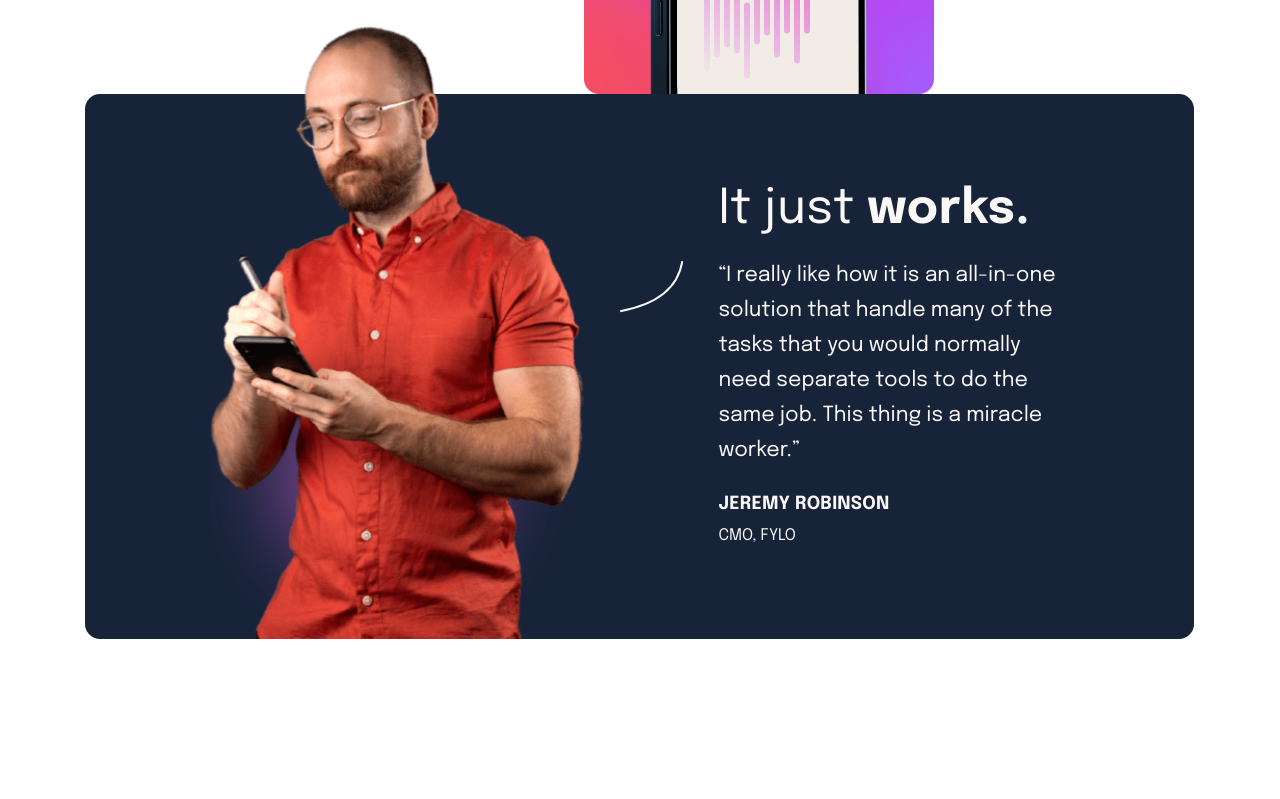
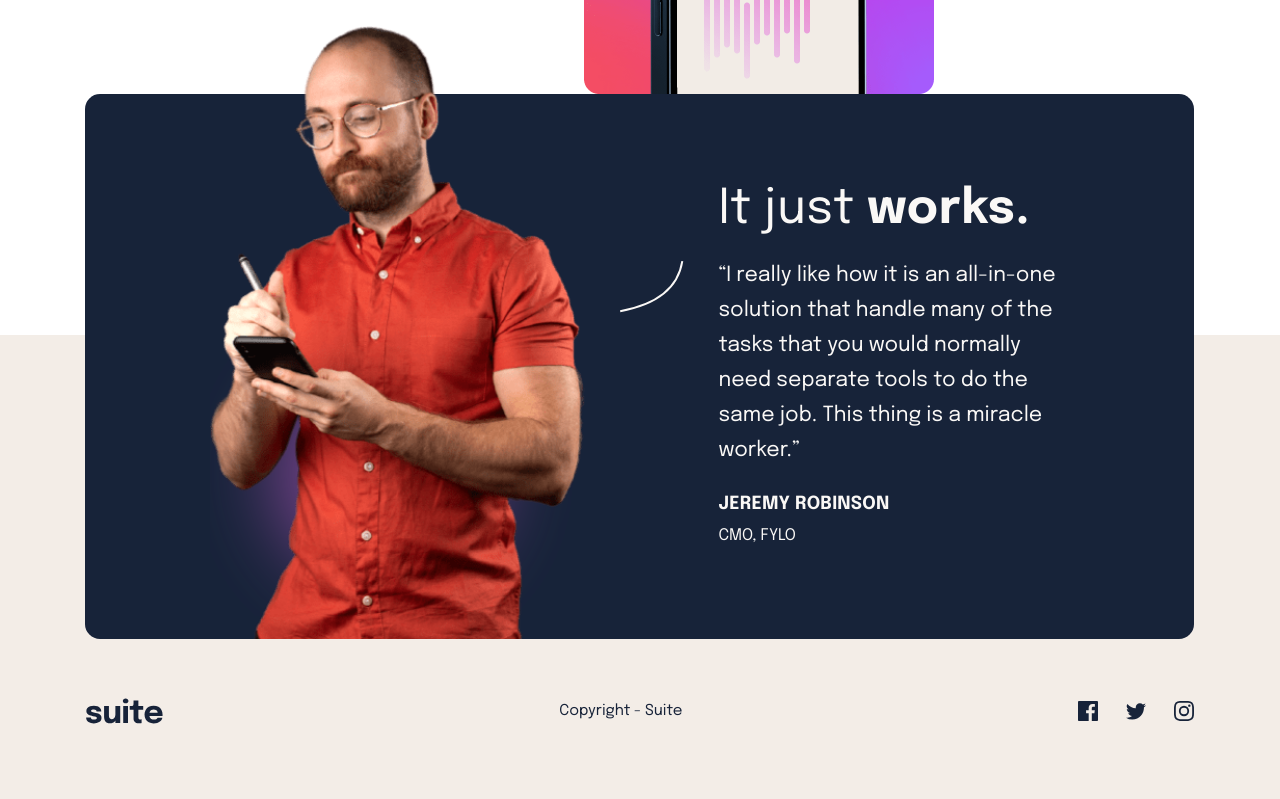
Before and after one commit to cwasi/suite-landing-page, a website: page index.html in a window 1280 px wide. Shown: the part 681-1480 px from the top of the page. Before the commit the page ends 1332 px from the top, so only its background shows below. Drawn offline with Linux system fonts and the light colour scheme.

Commit message:
add footer section

```diff
--- a/index.html
+++ b/index.html
@@ -111,5 +111,42 @@
         </div>
       </section>
     </main>
+    <footer class="footer">
+      <div class="footer-box">
+        <div class="logo">
+          <div class="logo-box">
+            <img
+              src="src/assets/logo.svg"
+              alt="Suite logo"
+              class="logo__icon"
+            />
+          </div>
+        </div>
+        <h5 class="x-small-text-regular">Copyright - Suite</h5>
+        <div class="footer__social-links">
+          <div class="facebook__icon-box">
+            <img
+              src="src/assets/icon-facebook.svg"
+              alt="facebook icon"
+              class="icon"
+            />
+          </div>
+          <div class="twitter__icon-box">
+            <img
+              src="src/assets/icon-twitter.svg"
+              alt="twitter icon"
+              class="icon"
+            />
+          </div>
+          <div class="instagram__icon-box">
+            <img
+              src="src/assets/icon-instagram.svg"
+              alt="instagram icon"
+              class="icon"
+            />
+          </div>
+        </div>
+      </div>
+    </footer>
   </body>
 </html>
--- /dev/null
+++ b/src/sass/components/_icons.scss
@@ -0,0 +1,12 @@
+.facebook__icon-box,
+.twitter__icon-box,
+.instagram__icon-box {
+  width: 1.25rem;
+  height: 1.25rem;
+}
+
+.icon {
+  width: 100%;
+  height: 100%;
+  object-fit: contain;
+}
--- /dev/null
+++ b/src/sass/layout/_footer.scss
@@ -0,0 +1,25 @@
+.footer {
+  margin-top: -19rem;
+  height: 29rem;
+  background-color: $color-cream;
+
+  display: flex;
+  align-items: end;
+
+  &-box {
+    margin: 0 auto 4.5rem auto;
+    width: 69.313rem;
+
+    display: flex;
+    align-items: center;
+    justify-content: space-between;
+  }
+
+  &__social-links {
+    width: 7.25rem;
+
+    display: flex;
+    align-items: center;
+    justify-content: space-between;
+  }
+}
--- a/src/sass/main.scss
+++ b/src/sass/main.scss
@@ -12,8 +12,10 @@
 @import "components/curved-line.scss";
 @import "components/mockup";
 @import "components/card";
+@import "components/icons";
 
 // Layout
 @import "layout/header";
 @import "layout/hero";
 @import "layout/ratings";
+@import "layout/footer";
```
Also changed, not shown: src/css/styles.css.
